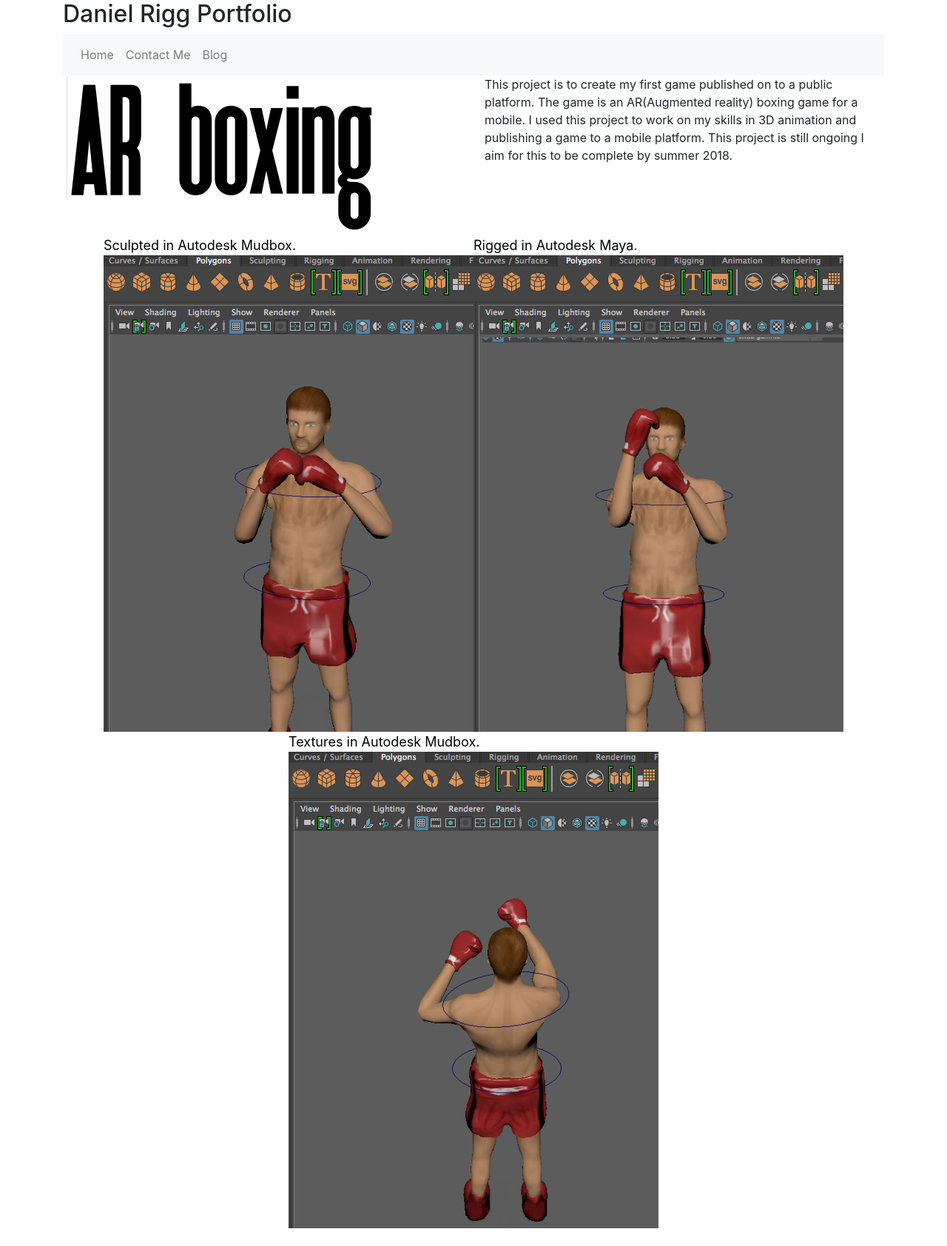
After one commit to danrigg11/portfolio-project, a Django app: page /ARboxing in a window 1280 px wide. The commit adds this page. Shown: the whole page at 74% size. Run offline with Django 3.2, Linux system fonts and the light colour scheme; some libraries are stand-ins or nearby versions.

Commit message:
added ARboxing page & connected links

```diff
--- a/portfolio_project/urls.py
+++ b/portfolio_project/urls.py
@@ -22,6 +22,7 @@ from django.conf.urls.static import static
 urlpatterns = [
     path('admin/', admin.site.urls),
     path('', views.homepage, name='home'),
-    path('/ContactMe', views.contactmepage, name='ContactMe'),
+    path('ContactMe', views.contactmepage, name='ContactMe'),
+    path('ARboxing', views.ARboxingpage, name='ARboxing'),
     path('blog/', include('blog.urls')),
 ] + static(settings.MEDIA_URL, document_root=settings.MEDIA_ROOT)
--- a/portfolio_project/views.py
+++ b/portfolio_project/views.py
@@ -6,3 +6,6 @@ def homepage(request):
 
 def contactmepage(request):
     return render(request, 'ContactMe.html')
+
+def ARboxingpage(request):
+    return render(request, 'ARboxing.html')
--- /dev/null
+++ b/templates/ARboxing.html
@@ -0,0 +1,83 @@
+<html>
+  <head>
+      {% load staticfiles %}
+      <meta charset="utf-8">
+      <link rel="stylesheet" href="{% static 'css/Main.css' %}">
+      <link href="https://fonts.googleapis.com/css?family=Lato:700&amp;subset=latin-ext" rel="stylesheet">
+      <link rel="stylesheet" href="https://maxcdn.bootstrapcdn.com/bootstrap/4.0.0/css/bootstrap.min.css" integrity="sha384-Gn5384xqQ1aoWXA+058RXPxPg6fy4IWvTNh0E263XmFcJlSAwiGgFAW/dAiS6JXm" crossorigin="anonymous">
+
+      <script src="{% static 'js/Test.js' %}"></script>
+      <title>AR Boxing | Daniel Rigg Portfolio</title>
+  </head>
+
+<body>
+
+<div class="container">
+<div class="row justify-content-md-center">
+    <div class="col-12">
+        <h2>Daniel Rigg Portfolio</h2>
+    </div>
+</div>
+
+<nav class="navbar navbar-expand-lg navbar-light bg-light">
+  <button class="navbar-toggler" type="button" data-toggle="collapse" data-target="#navbarTogglerDemo01" aria-controls="navbarTogglerDemo01" aria-expanded="false" aria-label="Toggle navigation">
+    <span class="navbar-toggler-icon"></span>
+  </button>
+  <div class="collapse navbar-collapse" id="navbarTogglerDemo01">
+    <ul class="navbar-nav mr-auto mt-2 mt-lg-0">
+      <li class="nav-item">
+        <a class="nav-link" href="{% url 'home' %}">Home <span class="sr-only">(current)</span></a>
+      </li>
+      <li class="nav-item">
+        <a class="nav-link" href="{% url 'ContactMe' %}">Contact Me</a>
+      </li>
+        <li class="nav-item">
+            <a class="nav-link" href="{% url 'allblogs' %}">Blog</a>
+        </li>
+    </ul>
+  </div>
+</nav>
+
+<div class="row">
+    <div class="col-sm">
+        <img src="{% static 'ARboxingTextCover.png' %}" class="img-fluid">
+    </div>
+    <div class="col-sm">
+        <p>This project is to create my first game published on to a public platform. The game is an AR(Augmented reality) boxing game for a mobile. I used this project to work on my skills in 3D animation and publishing a game to a mobile platform. This project is still ongoing I aim for this to be complete by summer 2018.</p>
+    </div>
+</div>
+
+        <div class="row justify-content-md-center">
+            <div class="col-m">
+                <div>
+                    <p style="margin-bottom: 0; color:#000202; font-size: 18">Sculpted in Autodesk Mudbox.</p>
+                    <img src="{% static 'ARboxingImage1.png' %}" alt="Boxer Image 1" class="img-fluid">
+                    <br>
+                </div>
+            </div>
+            <div class="col-m">
+                <div>
+                    <p style="margin-bottom: 0; color:#000202; font-size: 18">Rigged in Autodesk Maya.</p>
+                    <img src="{% static 'ARboxingImage2.png' %}" alt="Boxer Image 2" class="img-fluid">
+                    <br>
+                </div>
+            </div>
+            <div class="col-m">
+                <div>
+                    <p style="margin-bottom: 0; color:#000202; font-size: 18">Textures in Autodesk Mudbox.</p>
+                    <img src="{% static 'ARboxingImage3.png' %}" alt="Boxer Image 3" class="img-fluid">
+                    <br>
+                </div>
+            </div>
+
+        </div>
+    </div>
+<br>
+
+
+
+
+<script src="https://code.jquery.com/jquery-3.2.1.slim.min.js" integrity="sha384-KJ3o2DKtIkvYIK3UENzmM7KCkRr/rE9/Qpg6aAZGJwFDMVNA/GpGFF93hXpG5KkN" crossorigin="anonymous"></script>
+<script src="https://cdnjs.cloudflare.com/ajax/libs/popper.js/1.12.9/umd/popper.min.js" integrity="sha384-ApNbgh9B+Y1QKtv3Rn7W3mgPxhU9K/ScQsAP7hUibX39j7fakFPskvXusvfa0b4Q" crossorigin="anonymous"></script>
+<script src="https://maxcdn.bootstrapcdn.com/bootstrap/4.0.0/js/bootstrap.min.js" integrity="sha384-JZR6Spejh4U02d8jOt6vLEHfe/JQGiRRSQQxSfFWpi1MquVdAyjUar5+76PVCmYl" crossorigin="anonymous"></script>
+</body>
--- a/templates/index.html
+++ b/templates/index.html
@@ -71,7 +71,7 @@
 <a href="ChildrensBook.html"><img id="ImageChildrensBook" src="{% static 'PhotoshopCovers.htmlBook.png' %}" height="400px"></a>
 
 <br>
-<a href="ARboxing.html"><img id="ImageARboxing" src="{% static 'PhotoshopCovers.ARboxing.png' %}" height="400px"></a>
+<a href="{% url 'ARboxing' %}"><img id="ImageARboxing" src="{% static 'PhotoshopCovers.ARboxing.png' %}" height="400px"></a>
 
 <br>
 <a href="ProjectsWithPython.html"><img id="ImageProjectsWithPython" src="{% static 'PhotoshopCovers.Python.png' %}" height="400px"></a>
```
Also changed, not shown: 2 other files.
